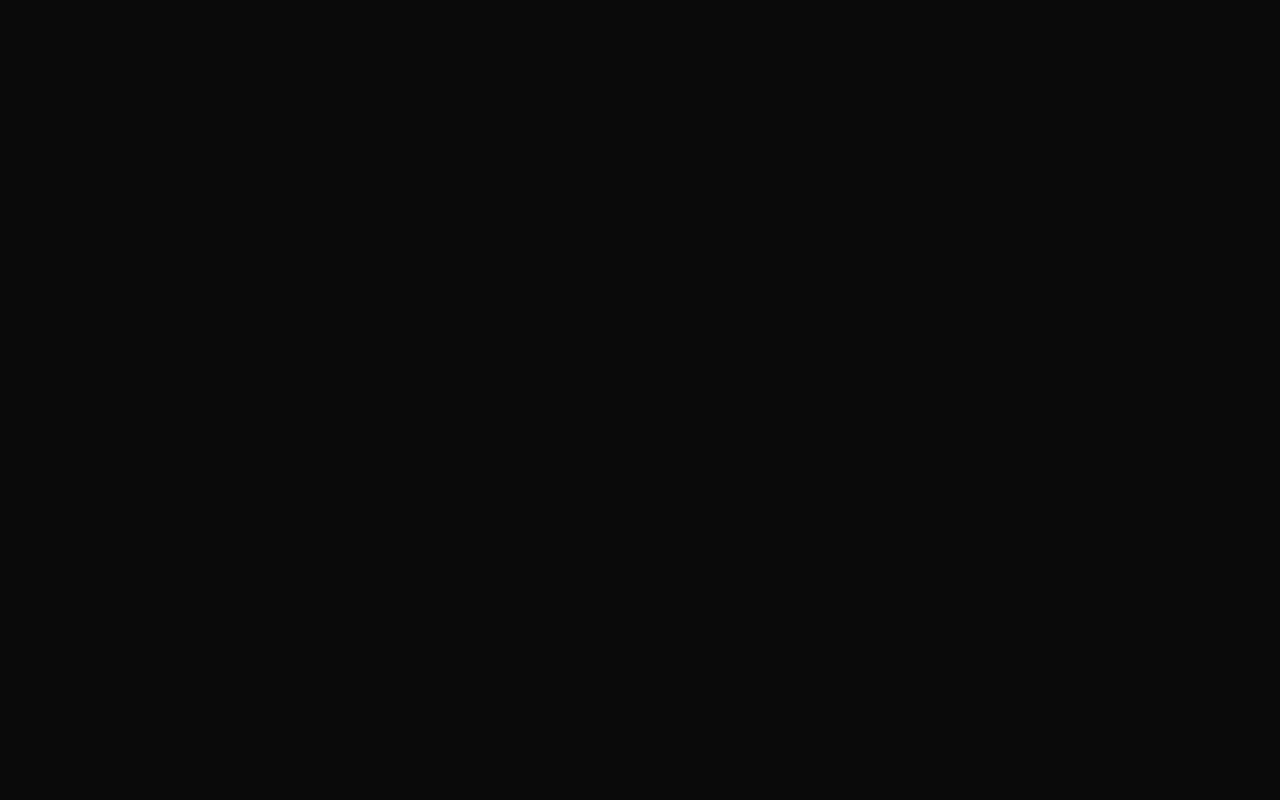
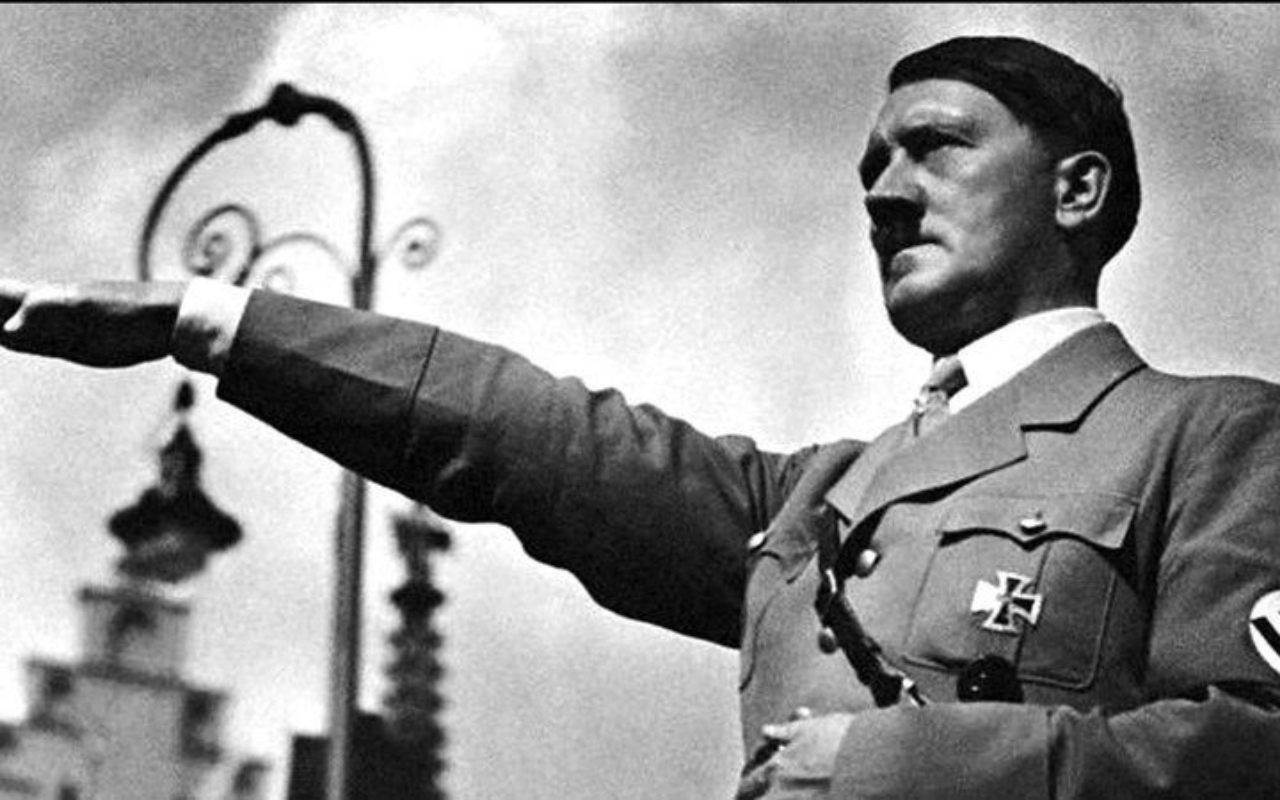
Before and after one commit to paybackmusicmsp-hash/website, a plain HTML site: page index.html in a window 1280 px wide. Drawn offline with Linux system fonts and the light colour scheme.

Commit message:
Change background to high.png

```diff
--- a/index.html
+++ b/index.html
@@ -13,7 +13,7 @@
 
     body {
       font-family: -apple-system, BlinkMacSystemFont, 'Segoe UI', Roboto, sans-serif;
-      background: #0a0a0a;
+      background: url('high.png') center/cover no-repeat;
       color: #fff;
       display: flex;
       align-items: center;
```
